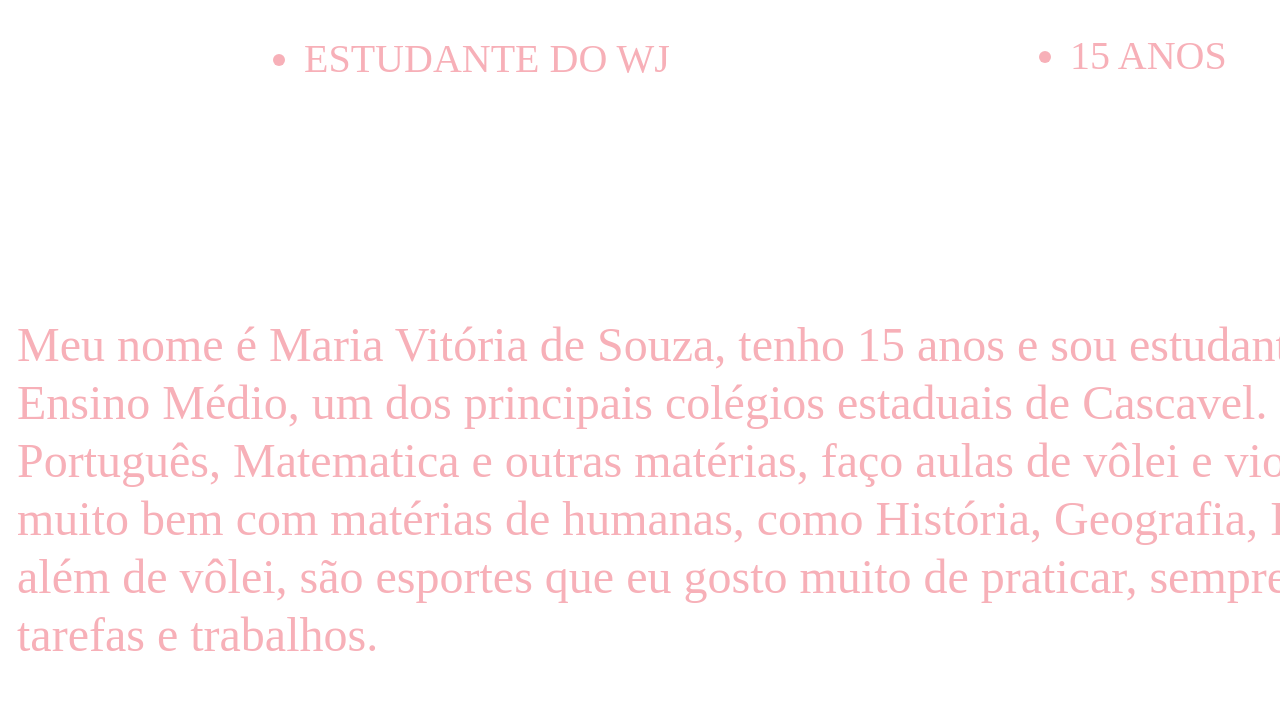
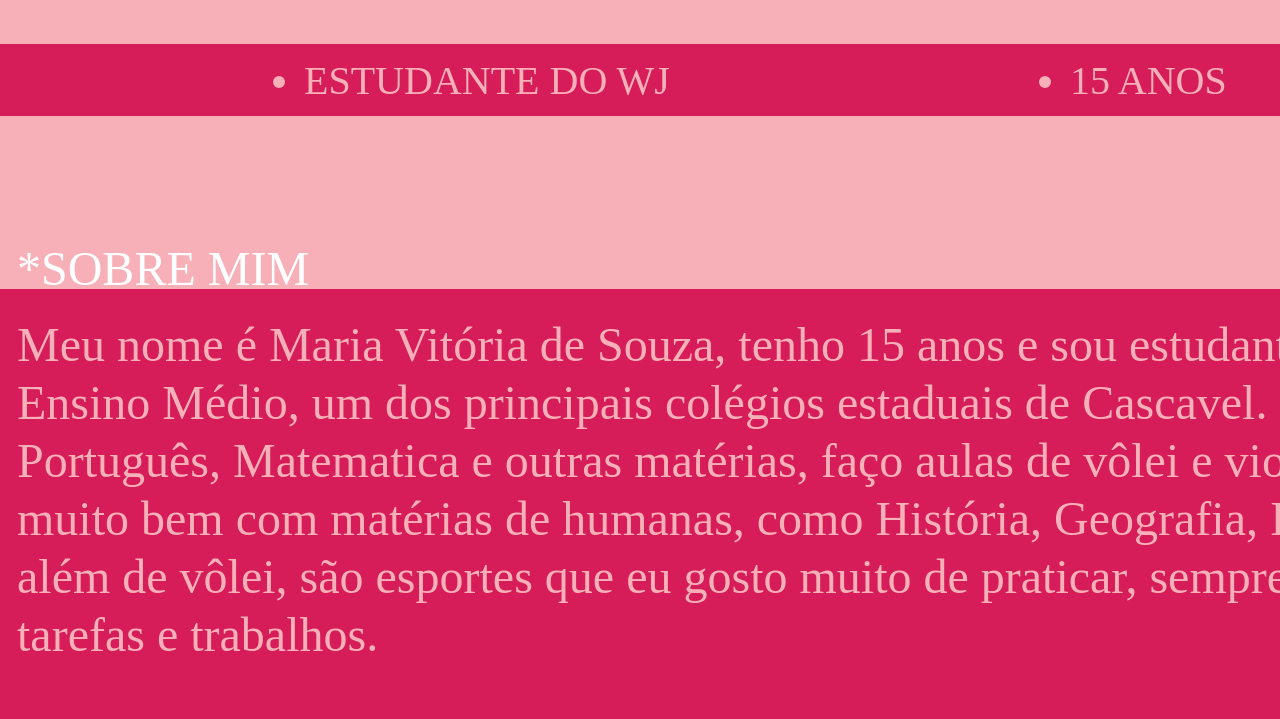
Before and after one commit to mavissouza/Mavi-2D, a plain HTML site: page index.html in a window 1280 px wide. Shown: the part 266-985 px from the top of the page. Drawn offline with Linux system fonts and the light colour scheme.

Commit message:
Add files via upload

```diff
--- a/index.html
+++ b/index.html
@@ -9,19 +9,23 @@
 </head>
 <body>
     <header>
+
         <img class="minhafoto" src="foto" alt="">
         <h1 class="titulonome">Maria Vitória de Souza</h1>
         <ul>
+          <h1 class="barra"> </h1>
             <li class="informacoes1">ESTUDANTE DO WJ</li>
             <li class="informacoes2">15 ANOS</li>
             <li class="informacoes3">IF:EXATAS</li>
         </ul>
     </header>
 
-    <h2 class="sobremim">SOBRE MIM</h2>
+    <h2 class="sobremim">*SOBRE MIM</h2>
+    <h1 class="retangulo"> </h1>
     <p class="texto1">Meu nome é Maria Vitória de Souza, tenho 15 anos e sou estudante do Colégio Wilson Joffre no 2° ano do Novo Ensino Médio, um dos principais colégios estaduais de Cascavel. Lá, além de aprender o básico que são as aulas de Português, Matematica e outras matérias, faço aulas de vôlei e violino, e também já fiz aulas de violão.
 Me dou muito bem com matérias de humanas, como História, Geografia, Inglês e Redação.
 No dia a dia, pratico academia além de vôlei, são esportes que eu gosto muito de praticar, sempre estudo nos fins de tarde e depois tento fazer tarefas e trabalhos.</p>
 
+
 </body>
 </html>
--- a/style.css
+++ b/style.css
@@ -1,3 +1,8 @@
+body{
+  background-color: #F7B0B8
+}
+
+
 .minhafoto{
   position: absolute;
   width: 247px;
@@ -8,16 +13,17 @@
 
 .titulonome{
   position: absolute;
-width: 681px;
+  width: 800px;
   height: 84px;
   left: 791px;
-top: 79px;
+  top: 50px;
 
   font-family: 'Jacques Francois';
   font-style: normal;
   font-weight: 400;
   font-size: 64px;
   line-height: 84px;
+
   color: #FFFFFF;
 }
 
@@ -27,7 +33,7 @@ color: #FFFFFF;
 width: 478px;
 height: 44px;
 left: 304px;
-top: 298px;
+top: 320px;
 
 font-family: 'Jacques Francois';
 font-style: normal;
@@ -43,7 +49,7 @@ color: #F7B0B8;
 width: 279px;
 height: 67px;
 left: 1070px;
-top: 295px;
+top: 320px;
 
 font-family: 'Jacques Francois';
 font-style: normal;
@@ -59,13 +65,14 @@ color: #F7B0B8;
 width: 250px;
 height: 53px;
 left: 1622px;
-top: 297px;
+top: 320px;
 
 font-family: 'Jacques Francois';
 font-style: normal;
 font-weight: 400;
 font-size: 40px;
 line-height: 53px;
+
 
 
 color: #F7B0B8;
@@ -102,5 +109,24 @@ font-size: 48px;
 line-height: 58px;
 
 color: #F7B0B8;
+}
 
+.retangulo{
+  position: absolute;
+width: 2268px;
+height: 430px;
+left: -11px;
+top: 534px;
+
+background: #D61C59;
 }
+
+.barra{
+  position: absolute;
+width: 2257px;
+height: 72px;
+left: 0px;
+top: 289px;
+
+background: #D61C59;
+}
```
Lines whose indentation alone changed are shown as unchanged.
